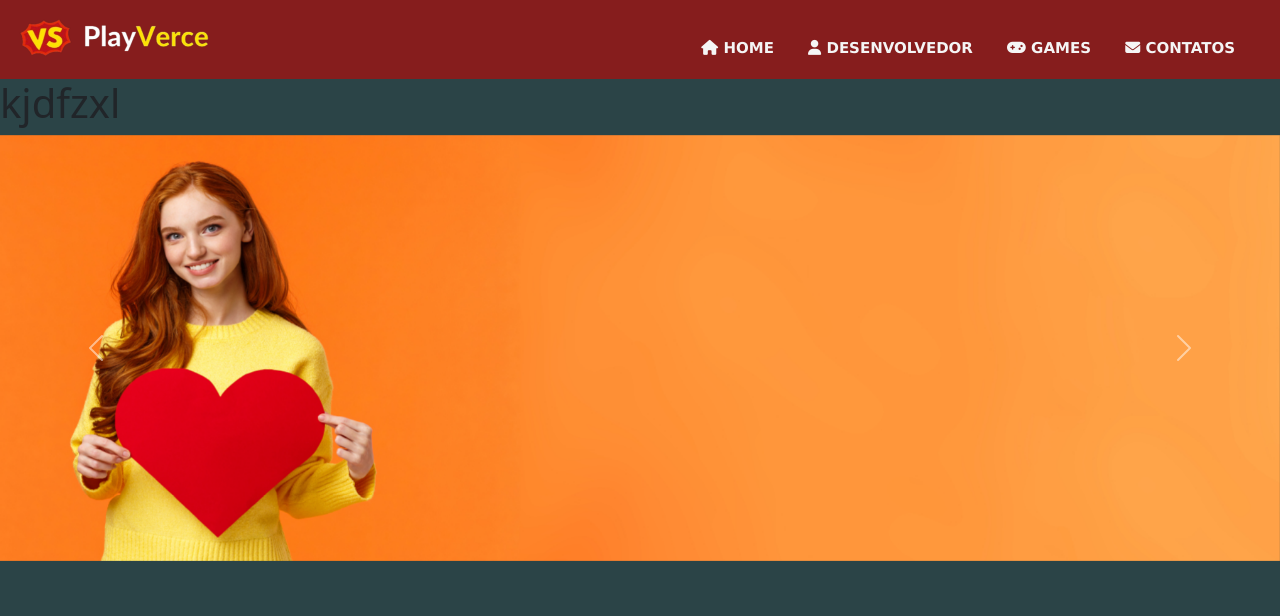
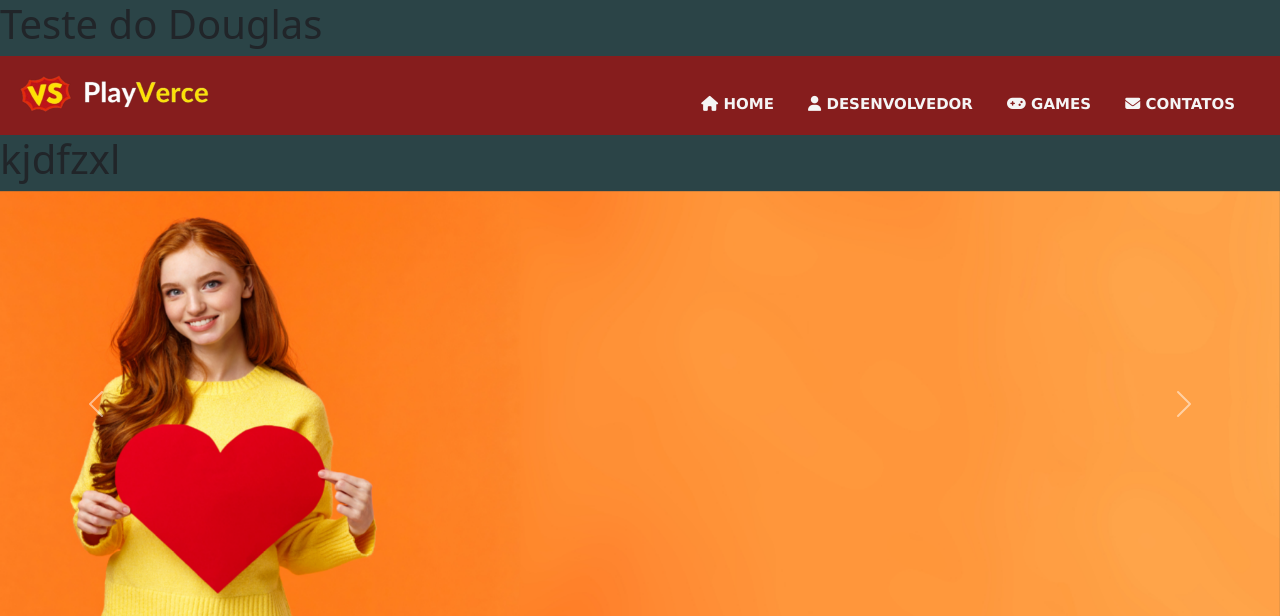
Before and after one commit to SamuelERnandes/TechAcademy-2, a PHP site: page /index.php in a window 1280 px wide. Shown: the top 616 px of the page. Run offline with PHP 8.4, Linux system fonts and the light colour scheme.

Commit message:
Testando dentro do vscode

```diff
--- a/index.php
+++ b/index.php
@@ -15,7 +15,7 @@
 
   </head>
   <body>
-
+   <h1>Teste do Douglas</h1>
   <header class="header">
     <a href="index.html" alt="PlayVerce" class="header-logo">
         <img src="imagens/logo.playverce.png" alt="PlayVerce" width="200px">
```
